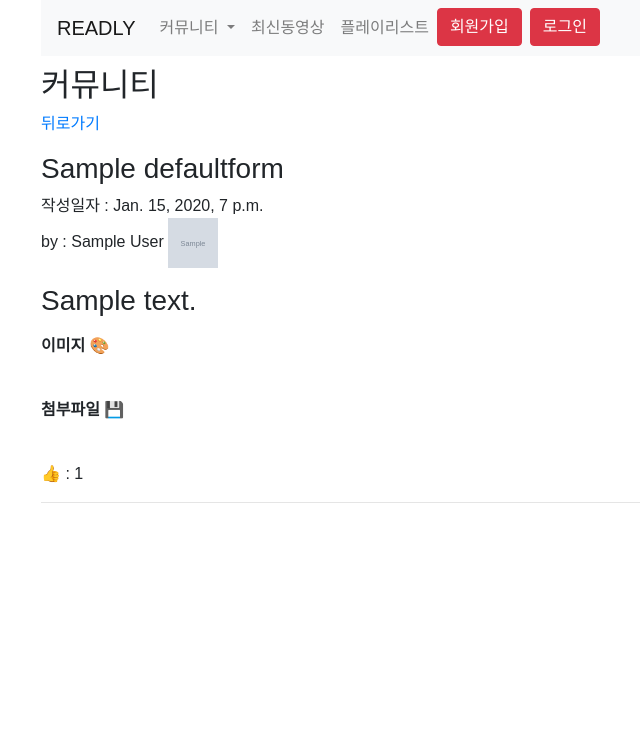
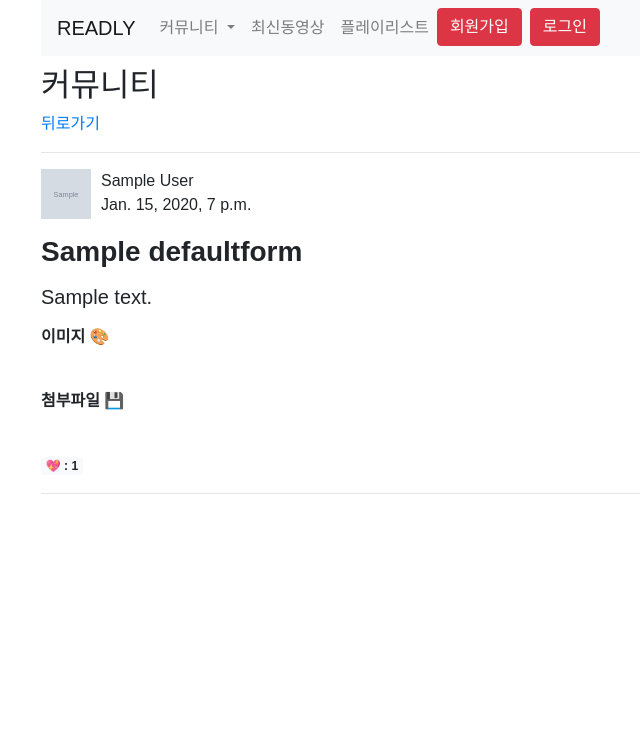
Before and after one commit to lunevilia/marketing, a Django app: page /board/1/1/ in a window 1280 px wide. Shown: the top 750 px of the page, without its empty margins (44-684 px from the left). Run offline with Django 3.2, Linux system fonts and the light colour scheme; tables that the repository leaves empty hold one stand-in row (values such as "Sample post"); grey boxes marked "Sample" are stand-in pictures; some libraries are stand-ins or nearby versions.

Commit message:
자세한 게시글 디자인 수정

```diff
--- a/usingform/templates/form_detail.html
+++ b/usingform/templates/form_detail.html
@@ -134,30 +134,35 @@ function delete_comment(x) {
 }
 
 </script>
+<hr>
 <!-- 알림 설정 -->
 {% if user.is_authenticated %}
 <p>알림 활성화 : <span onclick="ajax_donot_alert('{{detail_getForm.id}}', this)">{{detail_getForm|board_alert:request.user.username|safe}}</span></p>
 {% endif %}
-<!-- 제목 -->
-<h3>{{detail_getForm.title}}</h3>
 
-<!-- 작성일자 -->
-작성일자 : {{detail_getForm.created_at}}<br>
 
-<!-- 작성자 -->
 <p>
-by : {{detail_getForm.author.Name}}
-
   <!-- 작성자 프로필 사진 -->
+  <div style="display: flex;">
   {% if detail_getForm.author.Image %}
   <img width="50" height="50" src={{detail_getForm.author.Image.url}}>
   {% else %}
   <img width="50" height="50" src=https://image.flaticon.com/icons/svg/634/634741.svg>
   {% endif %}
+  <span style="margin-left:10px">
+    <!-- 작성자 -->
+  {{detail_getForm.author.Name}}<br>
+  <!-- 작성일자 -->
+  {{detail_getForm.created_at}}
+  </span>
+  </div>
 </p>
 
+<!-- 제목 -->
+<h3><b>{{detail_getForm.title}}</b></h3>
+
 <!-- 내용 -->
-<p><h3>{{detail_getForm.body}}</h3></p>
+<p><h5>{{detail_getForm.body}}</h5></p>
 
 <!-- 사진 -->
 {% if detail_getForm.image_set.all %}
@@ -181,10 +186,14 @@ by : {{detail_getForm.author.Name}}
 
 <!-- 좋아요 즐겨 찾기 -->
 <p>
-👍 : <span id="board_like">{{detail_getForm.mylike}}</span>
+<span class="badge badge-light">
+  💖 : <span id="board_like">{{detail_getForm.mylike}}</span>
+</span>
 {% if user.is_authenticated %}
 <span onclick="ajax_board_like('{{detail_getForm.id}}', this)">{{detail_getForm|board_checking:request.user.username|safe}}</span>
+<span class="badge badge-light">
   Favorite : <span onclick="ajax_board_favorite('{{detail_getForm.id}}', this)">{{detail_getForm|board_favorite:request.user.username|safe}}</span>
+</span>
 {% endif %}
 </p>
 
@@ -261,7 +270,9 @@ Favorite : <span onclick="ajax_board_favorite('{{detail_getForm.id}}', this)">{{
   {{comment.body}}
 
 <div>
-👍 : <span id="countlike{{comment.id}}">{{comment.mylike}}</span>
+  <span class="badge badge-light">
+    💖 : <span id="countlike{{comment.id}}">{{comment.mylike}}</span>
+  </span>
 {% if user.is_authenticated %}
 <span onclick="ajax_comment_like('{{comment.id}}', this)">{{comment|_checking:request.user.username|safe}}</span>
 {% endif %}
@@ -269,6 +280,7 @@ Favorite : <span onclick="ajax_board_favorite('{{detail_getForm.id}}', this)">{{
 <a style="color:#f83f3f;cursor:pointer;" onclick="delete_comment('{{comment.id}}');">댓글 삭제</a>
 {% endif %}
 </div>
+
 
 <!-- 댓글 대댓글 작성 -->
 {% if user.is_superuser %}
@@ -293,7 +305,9 @@ Favorite : <span onclick="ajax_board_favorite('{{detail_getForm.id}}', this)">{{
 
     <div>
     <!-- 댓 대댓글 좋아요 -->
-    👍 : <span id="countlike{{re_comment.id}}">{{re_comment.mylike}}</span>
+    <span class="badge badge-light">
+      💖 : <span id="countlike{{re_comment.id}}">{{re_comment.mylike}}</span>
+    </span>
     {% if user.is_authenticated %}
     <span onclick="ajax_comment_like('{{re_comment.id}}', this)">{{re_comment|_checking:request.user.username|safe}}</span>
     {% endif %}
```
Lines whose indentation alone changed are shown as unchanged.
